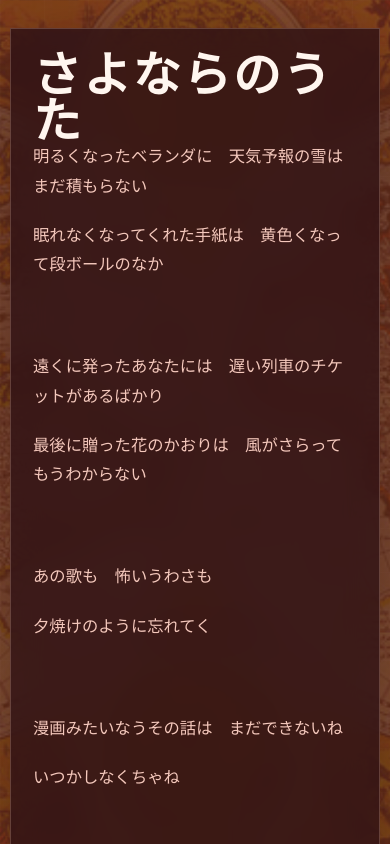
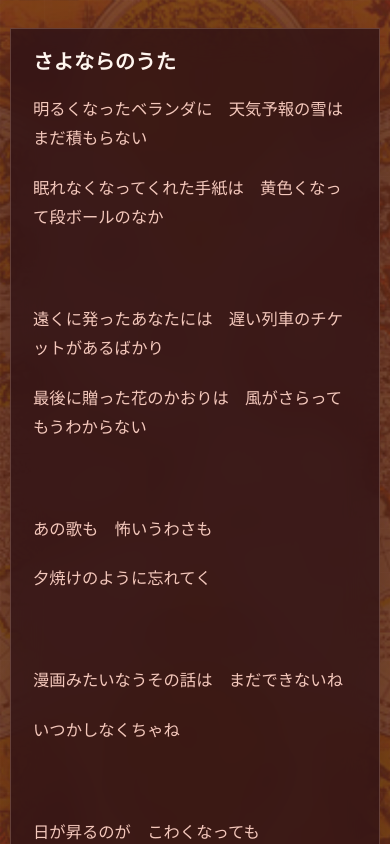
Before and after one commit to NJ200212/lastparfait, a Next.js app: page /kakushi in a window 390 px wide. Shown: the top 844 px of the page. Built offline with nearby package versions, Linux system fonts and the light colour scheme.

Commit message:
Reduce lyrics page title size

```diff
--- a/app/globals.css
+++ b/app/globals.css
@@ -281,6 +281,14 @@ a {
 .lyrics-card {
   max-width: 820px;
   margin: 0 auto;
+}
+
+.lyrics-card h1 {
+  margin-bottom: 28px;
+  font-size: clamp(1.6rem, 3.2vw, 2.4rem);
+  line-height: 1.08;
+  letter-spacing: 0.02em;
+  white-space: nowrap;
 }
 
 .lyrics-block {
@@ -840,6 +848,12 @@ h2 {
     width: clamp(72px, 20vw, 96px);
   }
 
+  .lyrics-card h1 {
+    margin-bottom: 22px;
+    font-size: clamp(1.2rem, 5.2vw, 1.56rem);
+    letter-spacing: 0.01em;
+  }
+
   .hero-title {
     width: 100%;
     gap: 0.18em;
```
